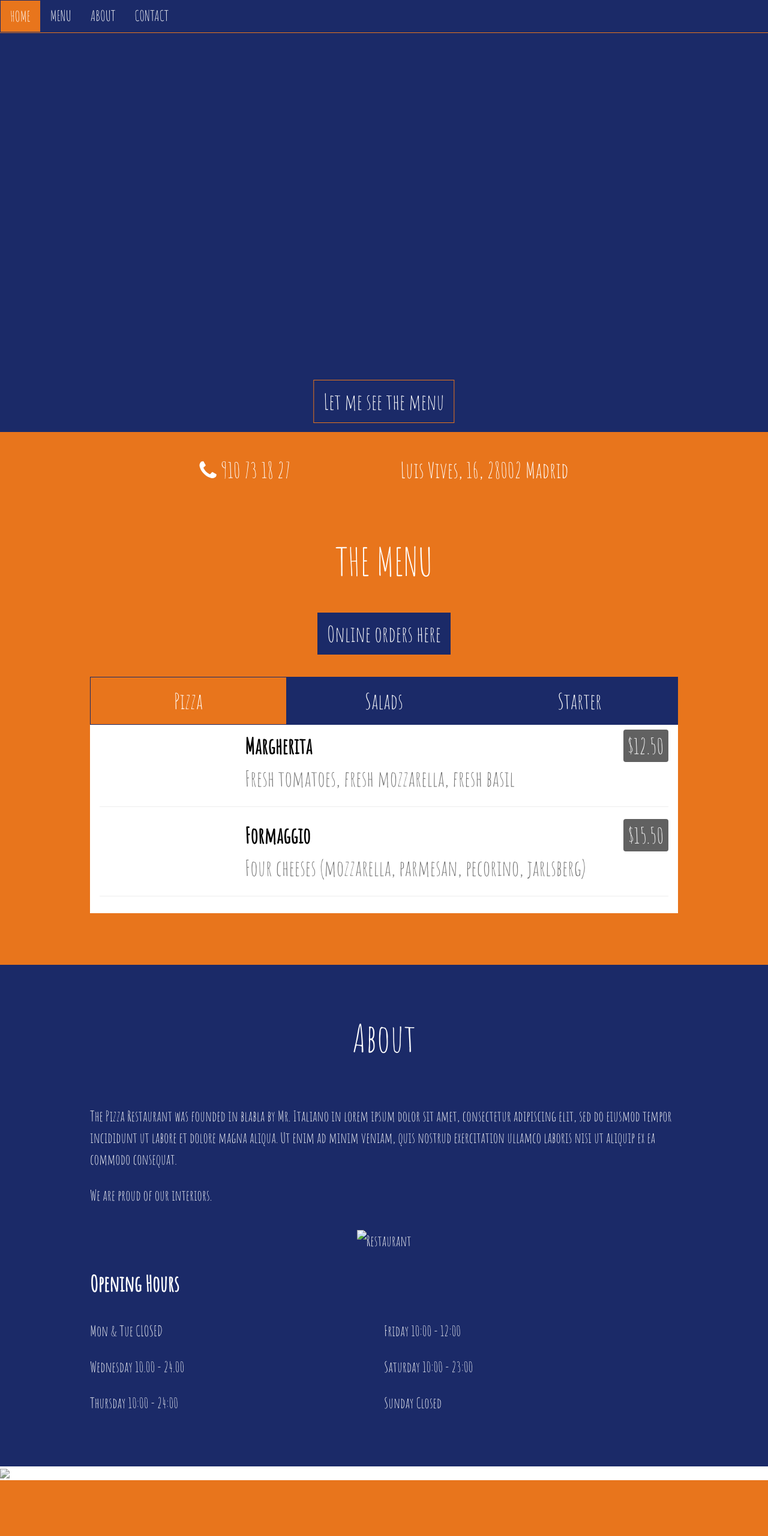
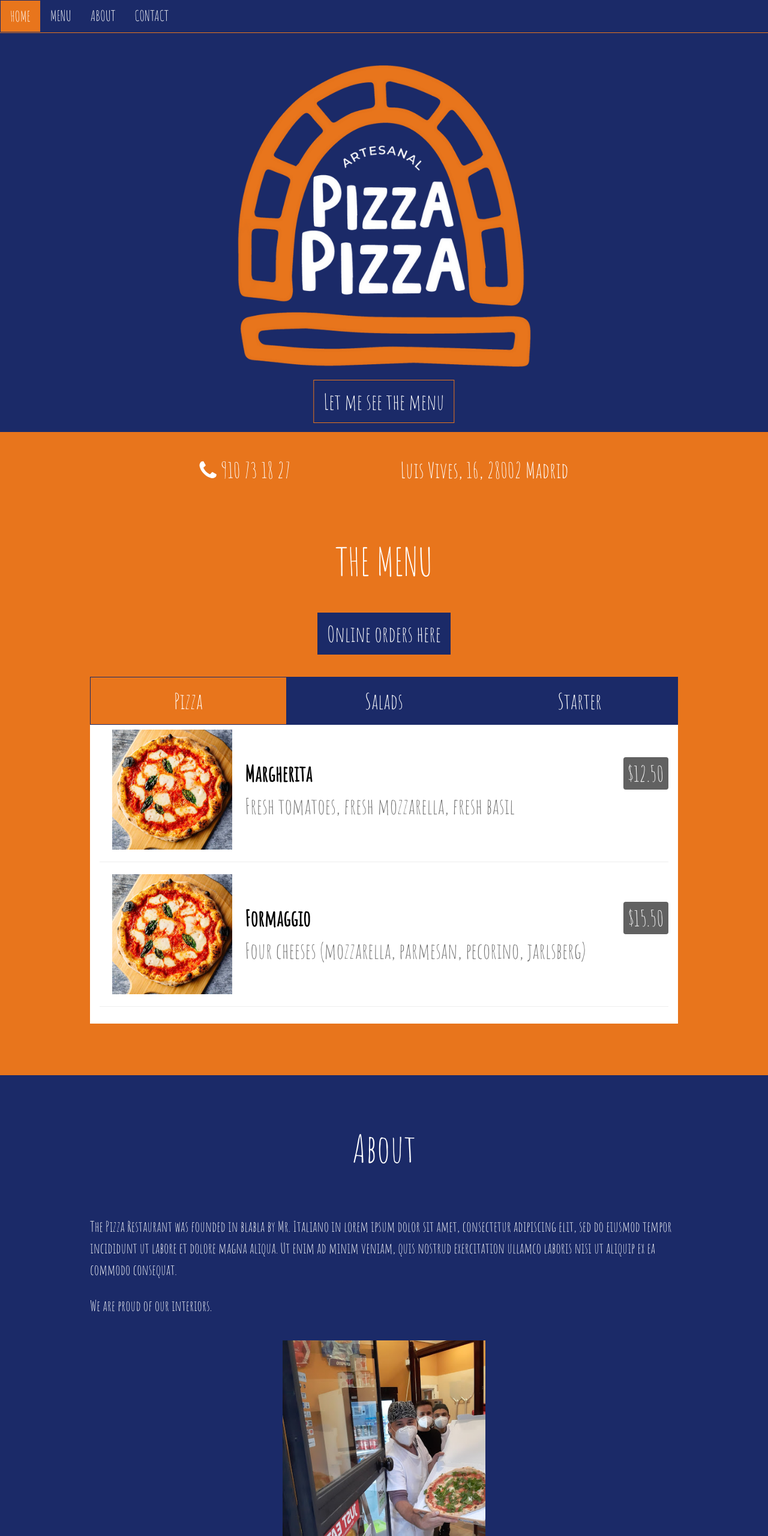
Before and after one commit to Shaunson26/pizzapizzamadrid, a plain HTML site: page index.html in a window 1280 px wide. Shown: the top 2560 px of the page at 60% size. Drawn offline with nearby package versions, Linux system fonts and the light colour scheme; the site is published under a folder, as on GitHub Pages, so addresses that start at the root find nothing.

Commit message:
Relative paths

```diff
--- a/index.html
+++ b/index.html
@@ -38,7 +38,7 @@
       background-position: center;
       background-repeat: no-repeat;
       background-size: auto 70%;
-      background-image: url("/assets/images/pizza-pizza-logo-large.webp");
+      background-image: url("./assets/images/pizza-pizza-logo-large.webp");
       min-height: 90%;
     }
 
@@ -212,7 +212,7 @@
         quis nostrud exercitation ullamco laboris nisi ut aliquip ex ea commodo consequat.</p>
       <p>We are proud of our interiors.</p>
       <div class="w3-center">
-        <img src="/assets/images/restaurant.jpg" style="width:100%;max-width: 338px;"
+        <img src="./assets/images/restaurant.jpg" style="width:100%;max-width: 338px;"
           class="w3-margin-top w3-margin-bottom" alt="Restaurant">
       </div>
 
@@ -235,7 +235,7 @@
   </div>
 
   <!-- Image of location/map -->
-  <img src="/assets/images/map.png" class="w3-image w3-greyscale" style="width:100%;" id="myMap">
+  <img src="./assets/images/map.png" class="w3-image w3-greyscale" style="width:100%;" id="myMap">
 
   <!-- Contact -->
   <div class="w3-container w3-padding-64 w3-xlarge my-orange">
--- a/menu-items.js
+++ b/menu-items.js
@@ -3,11 +3,11 @@ var menu = [
         pizza: "Margherita",
         ingredients: "Fresh tomatoes, fresh mozzarella, fresh basil",
         price: "$12.50",
-        image: '/assets/images/pizza.webp'
+        image: './assets/images/pizza.webp'
     }, {
         pizza: "Formaggio",
         ingredients: "Four cheeses (mozzarella, parmesan, pecorino, jarlsberg)",
         price: "$15.50",
-        image: '/assets/images/pizza.webp'
+        image: './assets/images/pizza.webp'
     }
 ]
```
